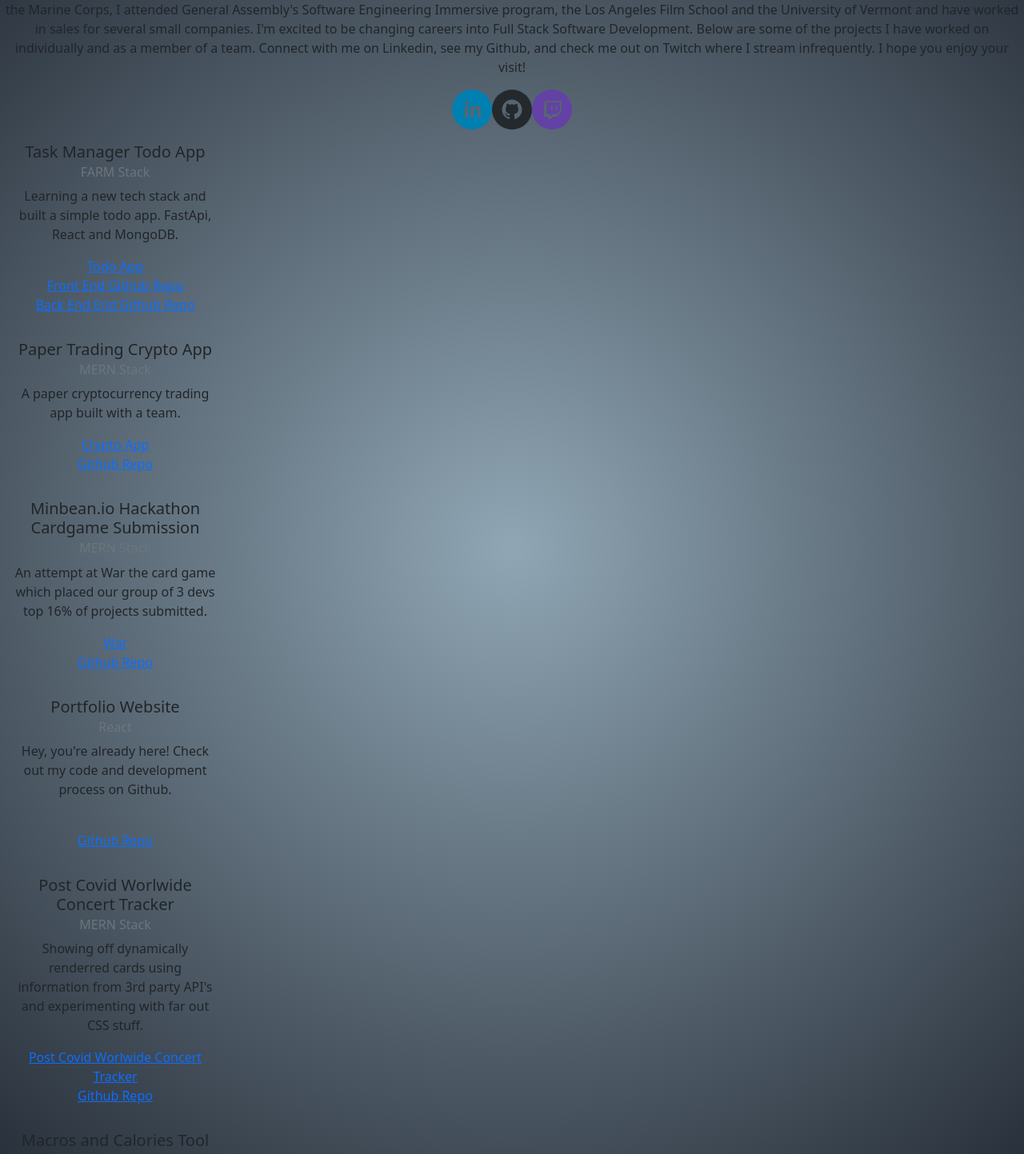
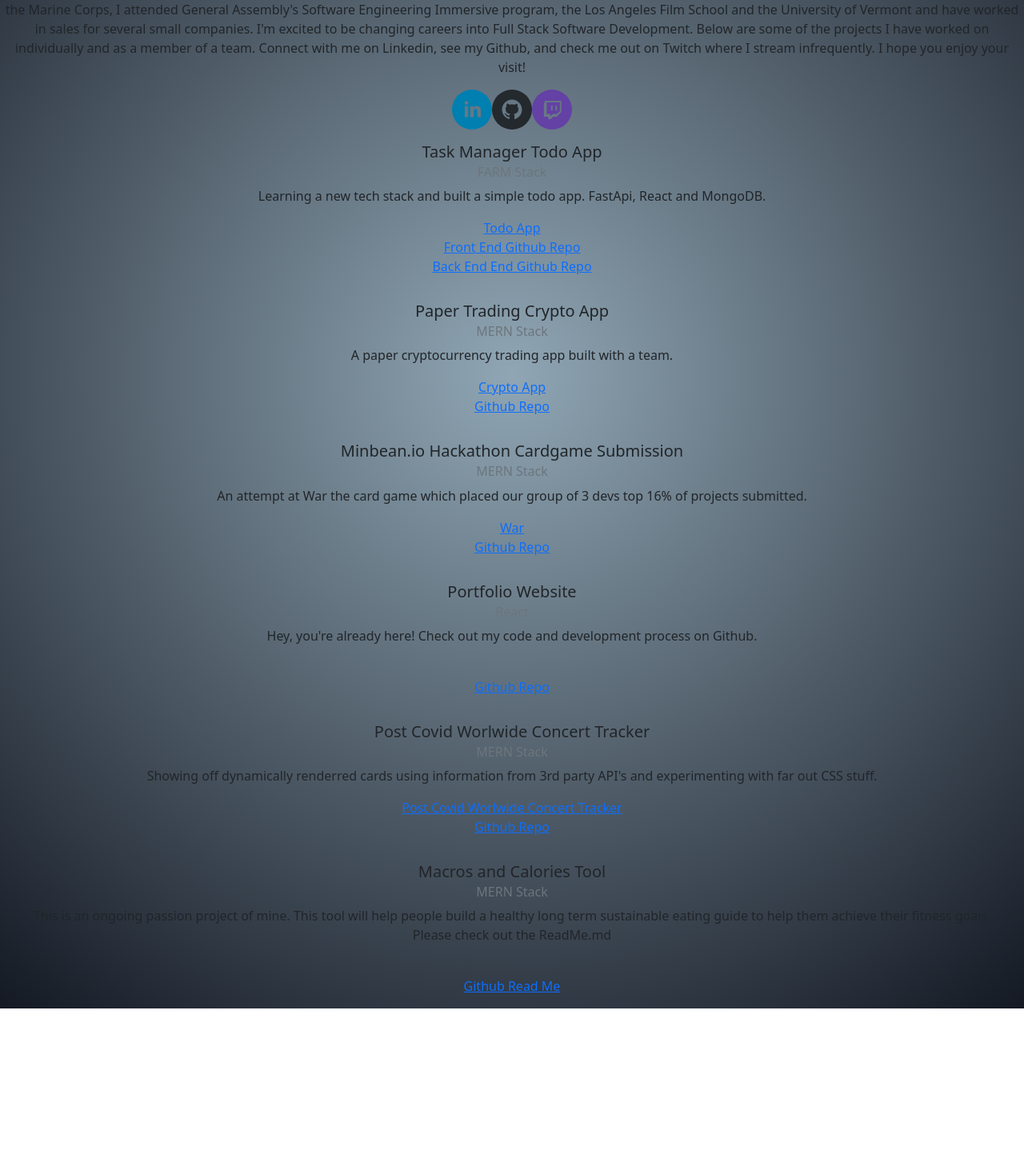
Before and after one commit to KirkBetzina/portfolio, a React (Create React App) app in the folder portfolio/: page / in a window 1280 px wide. Shown: the part 324-1767 px from the top of the page at 80% size. After the commit the page ends 1585 px from the top, so only its background shows below. Built offline with nearby package versions, Linux system fonts and the light colour scheme.

Commit message:
saving changes, figured out that the cards arent rendering as children.

```diff
--- a/portfolio/src/App.css
+++ b/portfolio/src/App.css
@@ -6,3 +6,7 @@
   text-align: center;
   background: radial-gradient(circle farthest-corner at center center, #90a6b4 0%, #141923 100%);
 }
+
+.cards {
+ justify-content: center;
+}
--- a/portfolio/src/pages/projects.js
+++ b/portfolio/src/pages/projects.js
@@ -4,8 +4,8 @@ import React from 'react'
 const Projects = (props) => {
 
     return(
-        <cards className='cards'>
-            <div className="card-todo" style={{width: '18rem'}}>
+        <div className='cards'>
+            <card className="card-todo" style={{width: '18rem'}}>
                 <div className="card-body">
                 <h5 className="card-title">Task Manager Todo App</h5>
                 <h6 className="card-subtitle mb-2 text-muted">FARM Stack</h6>
@@ -16,8 +16,8 @@ const Projects = (props) => {
                 <br></br>
                 <a type='link' href="https://github.com/KirkBetzina/FARM-STACK-BACKEND" className=''>Back End End Github Repo</a>
                 </div>
-            </div>
-            <div className="card-crypto" style={{width: '18rem'}}>
+            </card>
+            <card className="card-crypto" style={{width: '18rem'}}>
                 <div className="card-body">
                 <h5 className="card-title">Paper Trading Crypto App</h5>
                 <h6 className="card-subtitle mb-2 text-muted">MERN Stack</h6>
@@ -26,8 +26,8 @@ const Projects = (props) => {
                 <br></br>
                 <a type='link' href="https://github.com/KirkBetzina/cryptoApp_frontend/tree/dev" className=''>Github Repo</a>
                 </div>
-            </div>
-            <div className="card-war" style={{width: '18rem'}}>
+            </card>
+            <card className="card-war" style={{width: '18rem'}}>
                 <div className="card-body">
                 <h5 className="card-title">Minbean.io Hackathon Cardgame Submission</h5>
                 <h6 className="card-subtitle mb-2 text-muted">MERN Stack</h6>
@@ -36,8 +36,8 @@ const Projects = (props) => {
                 <br></br>
                 <a type='link' href="https://github.com/KirkBetzina/mintbeanCardGame/tree/master" className=''>Github Repo</a>
                 </div>
-            </div>
-            <div className="card-portfolio" style={{width: '18rem'}}>
+            </card>
+            <card className="card-portfolio" style={{width: '18rem'}}>
                 <div className="card-body">
                 <h5 className="card-title">Portfolio Website</h5>
                 <h6 className="card-subtitle mb-2 text-muted">React</h6>
@@ -45,8 +45,8 @@ const Projects = (props) => {
                 <br></br>
                 <a type='link' href="https://github.com/KirkBetzina/portfolio" className=''>Github Repo</a>
                 </div>
-            </div>
-            <div className="card-concert" style={{width: '18rem'}}>
+            </card>
+            <card className="card-concert" style={{width: '18rem'}}>
                 <div className="card-body">
                 <h5 className="card-title">Post Covid Worlwide Concert Tracker</h5>
                 <h6 className="card-subtitle mb-2 text-muted">MERN Stack</h6>
@@ -55,8 +55,8 @@ const Projects = (props) => {
                 <br></br>
                 <a type='link' href="https://github.com/KirkBetzina/react-project-2" className=''>Github Repo</a>
                 </div>
-            </div>
-            <div className="card-macros" style={{width: '18rem'}}>
+            </card>
+            <card className="card-macros" style={{width: '18rem'}}>
                 <div className="card-body">
                 <h5 className="card-title">Macros and Calories Tool</h5>
                 <h6 className="card-subtitle mb-2 text-muted">MERN Stack</h6>
@@ -64,8 +64,8 @@ const Projects = (props) => {
                 <br></br>
                 <a type='link' href="https://github.com/KirkBetzina/Calorie-and-macro-calculation" className=''>Github Read Me</a>
                 </div>
-            </div>
-        </cards>
+            </card>
+        </div>
     )
 }
 export default Projects
```
